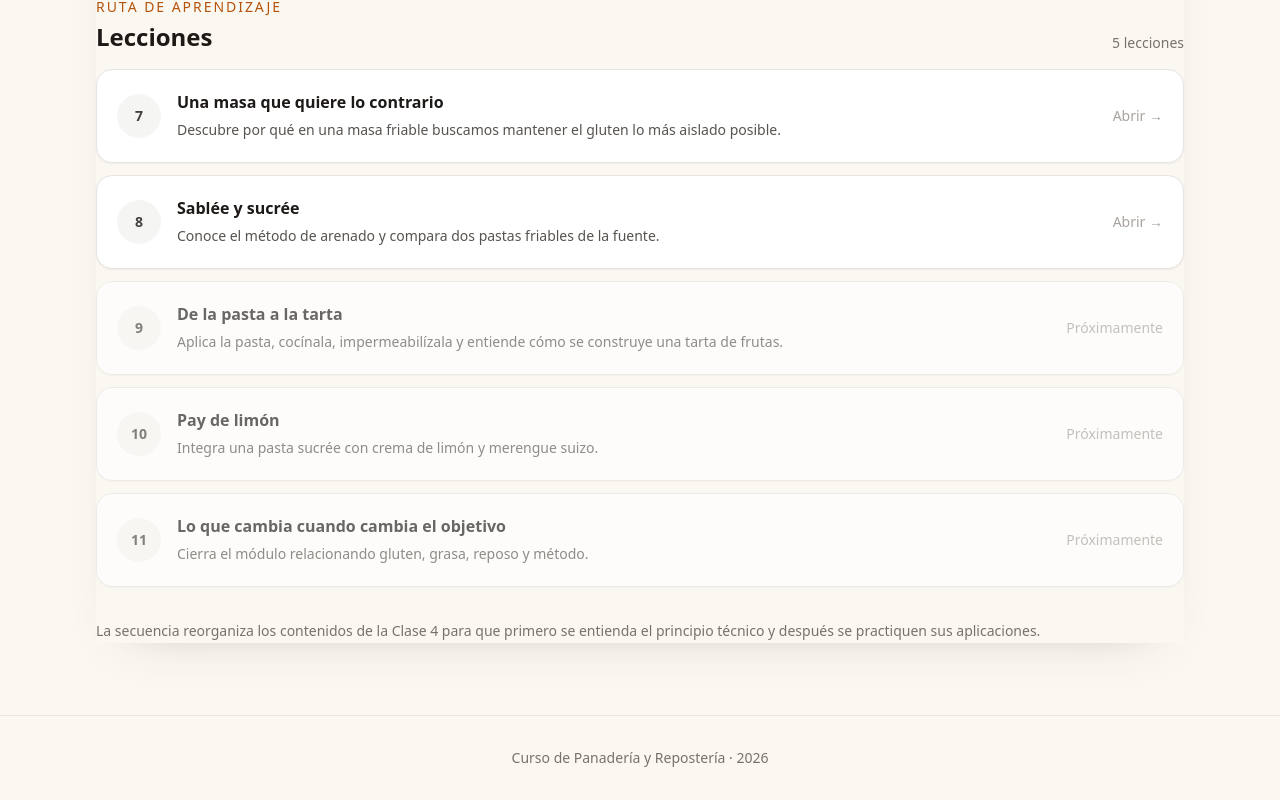
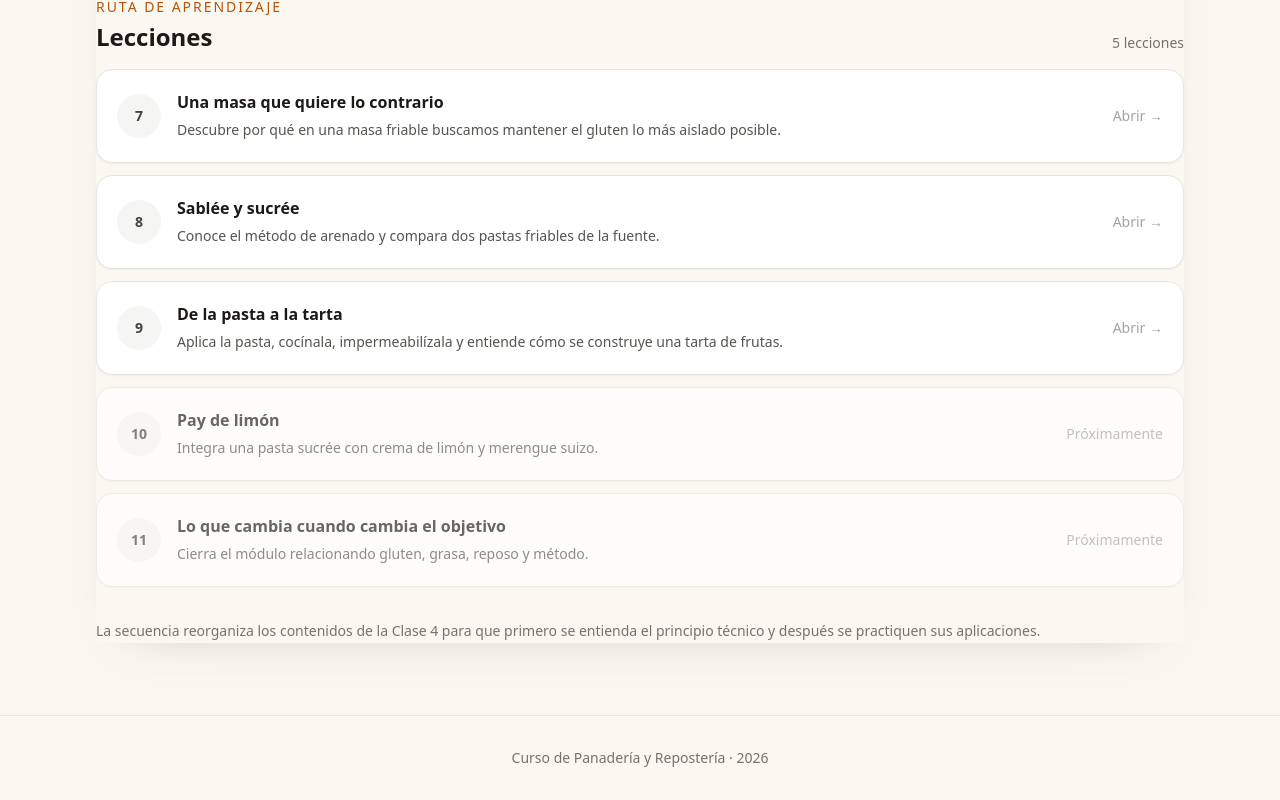
Before and after one commit to Drworm82/CursoPanadero, a Next.js app: page /modulo-2 in a window 1280 px wide. Shown: the part 732-1532 px from the top of the page. Built offline with nearby package versions, Linux system fonts and the light colour scheme; no server answers.

Commit message:
course: connect lesson nine

```diff
--- a/pages/modulo-2.js
+++ b/pages/modulo-2.js
@@ -10,7 +10,7 @@ const module = {
 const lessons = [
   ['7', 'Una masa que quiere lo contrario', 'Descubre por qué en una masa friable buscamos mantener el gluten lo más aislado posible.', '/leccion-masa-friable'],
   ['8', 'Sablée y sucrée', 'Conoce el método de arenado y compara dos pastas friables de la fuente.', '/leccion-sablee-y-sucree'],
-  ['9', 'De la pasta a la tarta', 'Aplica la pasta, cocínala, impermeabilízala y entiende cómo se construye una tarta de frutas.', '#'],
+  ['9', 'De la pasta a la tarta', 'Aplica la pasta, cocínala, impermeabilízala y entiende cómo se construye una tarta de frutas.', '/leccion-de-la-pasta-a-la-tarta'],
   ['10', 'Pay de limón', 'Integra una pasta sucrée con crema de limón y merengue suizo.', '#'],
   ['11', 'Lo que cambia cuando cambia el objetivo', 'Cierra el módulo relacionando gluten, grasa, reposo y método.', '#'],
 ];
```
